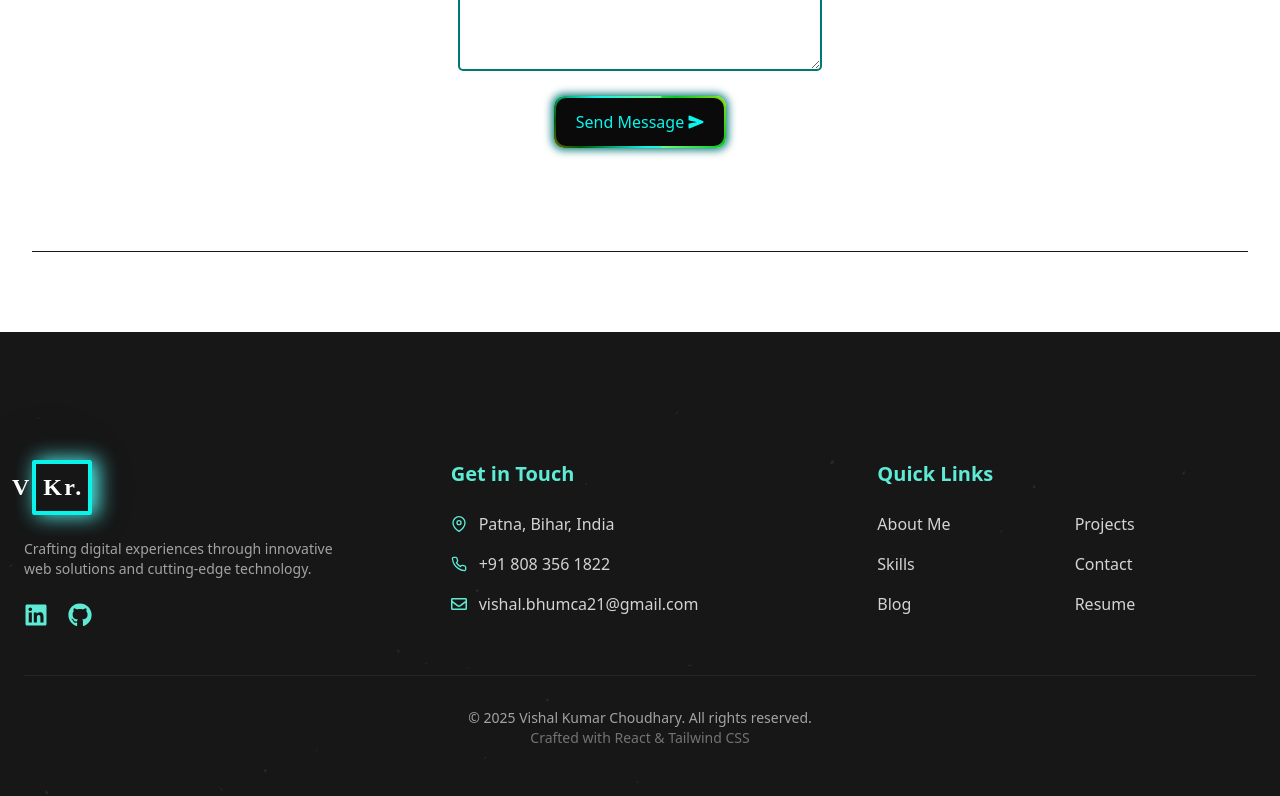
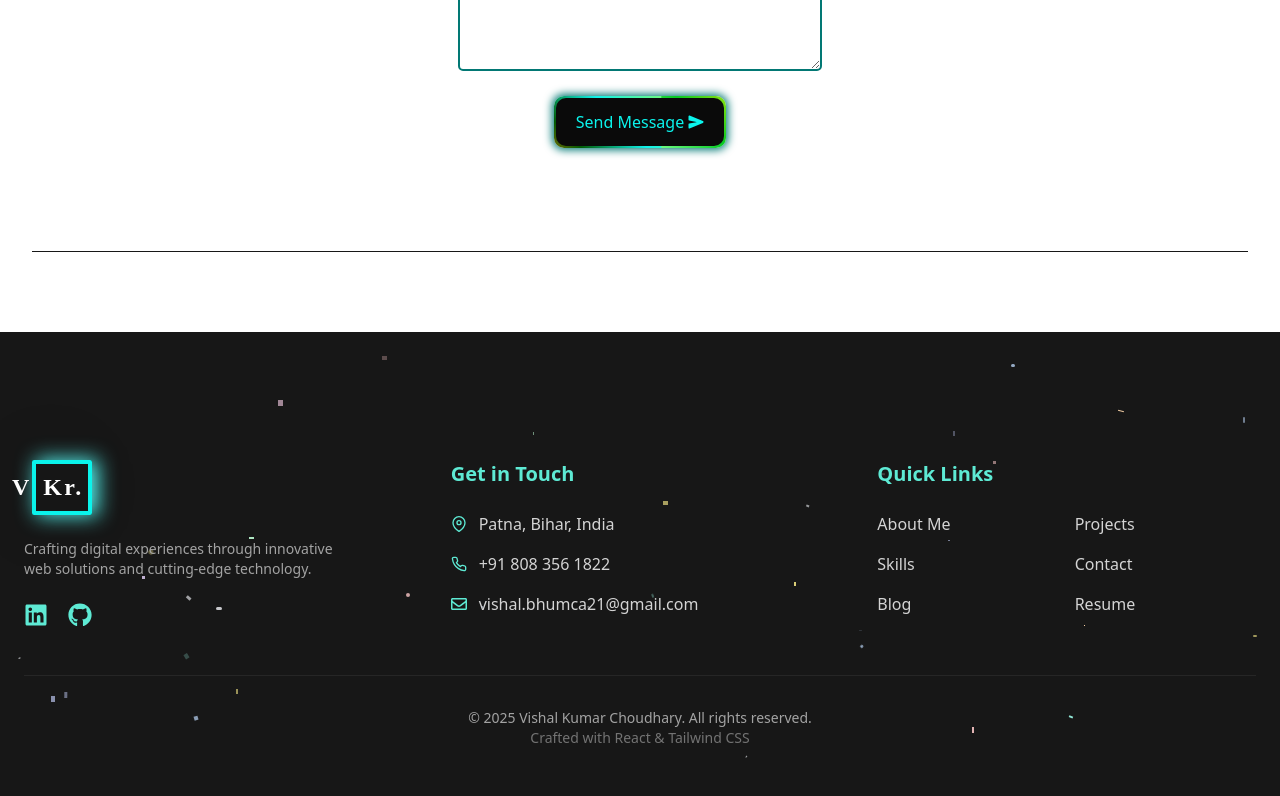
Before and after one commit to VishalChoudhary01/Vishal-Kumar-Choudhary-frontend-developer, a React (Vite) app: page / in a window 1280 px wide. Shown: the part 4382-5178 px from the top of the page. Built offline with nearby package versions, Linux system fonts and the light colour scheme; no server answers; a web font is replaced by a local one.

Commit message:
different shaped particles

```diff
--- a/src/Component/ParticleBackground.jsx
+++ b/src/Component/ParticleBackground.jsx
@@ -1,20 +1,47 @@
-  // Particle animation background component
-  const ParticleBackground = () => (
-    <div className="absolute inset-0 overflow-hidden opacity-10">
-      {[...Array(50)].map((_, i) => (
+const ParticleBackground = () => {
+    const colors = [
+      "bg-blue-200",
+      "bg-green-200",
+      "bg-yellow-200",
+      "bg-red-200",
+      "bg-purple-200",
+      "bg-orange-200",
+      "bg-teal-200",
+      "bg-indigo-200",
+      "bg-pink-200",
+      "bg-gray-200",
+    ];
+
+    return (
+      <div className="absolute inset-0 overflow-hidden">
+        {[...Array(50)].map((_, i) => {
+          const randomColor = colors[Math.floor(Math.random() * colors.length)];
+          const randomWidth = 1 + Math.random() * 5; // Size from 1 to 6 pixels
+          const randomHeight = 1 + Math.random() * 5; // Size from 1 to 6 pixels
+          const randomOpacity = 0.1 + Math.random() * 0.9; // Opacity from 0.1 to 1
+          const isRound = Math.random() > 0.5; // 50% chance to be round (circle)
+          const randomAnimationDuration = 5 + Math.random() * 35; // Duration from 5 to 40 seconds
+          const randomAnimationDelay = Math.random() * 10; // Delay from 0 to 10 seconds
+
+          return (
             <span
               key={i}
-          className="absolute bg-teal-200 rounded-full"
+              className={`absolute ${randomColor} ${
+                isRound ? "rounded-full" : ""
+              }`}
               style={{
-            width: `${Math.random() * 4}px`,
-            height: `${Math.random() * 4}px`,
+                width: `${randomWidth}px`,
+                height: `${randomHeight}px`,
                 left: `${Math.random() * 100}%`,
                 top: `${Math.random() * 100}%`,
-            animation: `float ${10 + Math.random() * 20}s infinite linear`,
-            animationDelay: `${Math.random() * 5}s`,
+                opacity: randomOpacity,
+                animation: `float ${randomAnimationDuration}s infinite linear`,
+                animationDelay: `${randomAnimationDelay}s`,
               }}
             />
-      ))}
+          );
+        })}
       </div>
     );
+  };
   export default ParticleBackground
```
Lines whose indentation alone changed are shown as unchanged.
